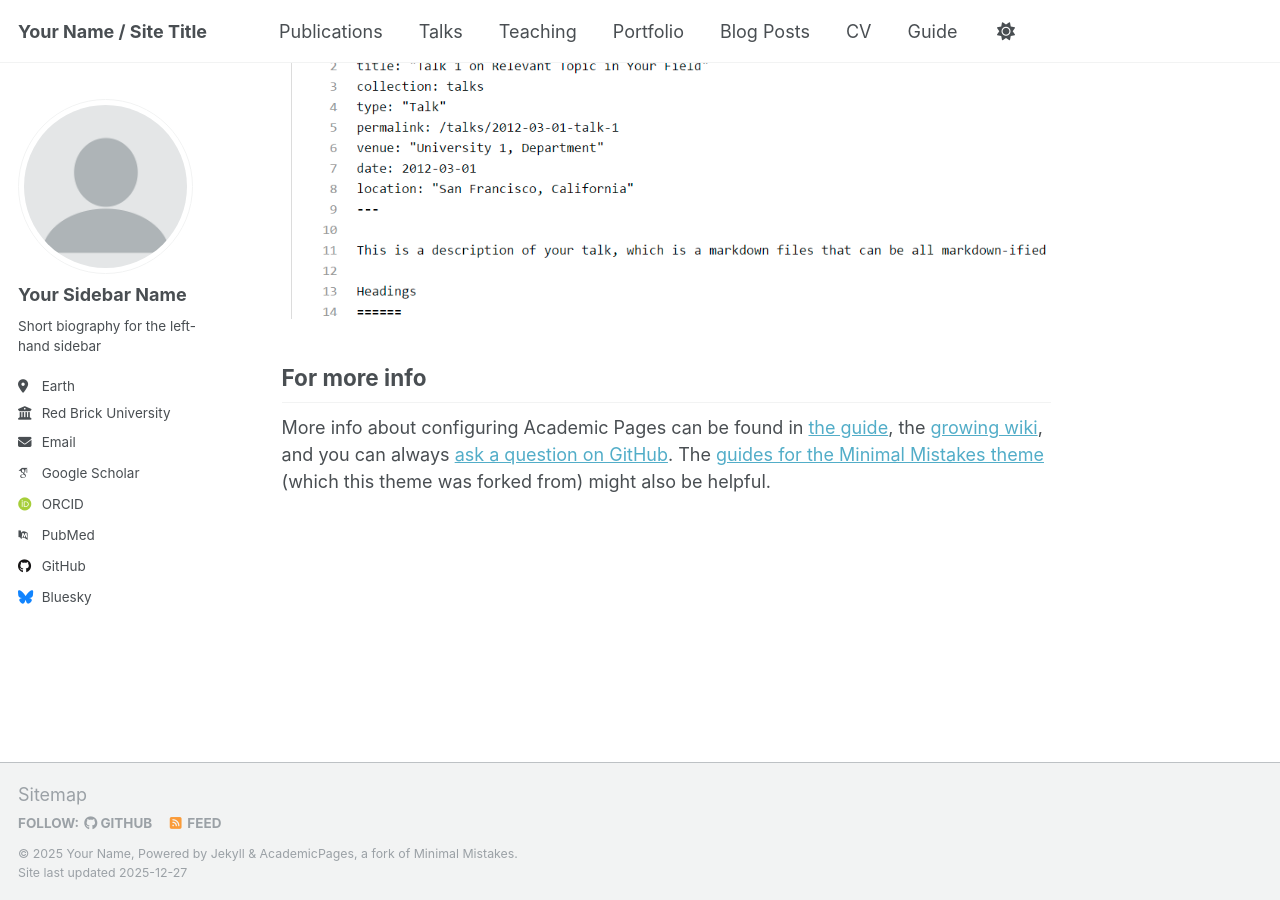
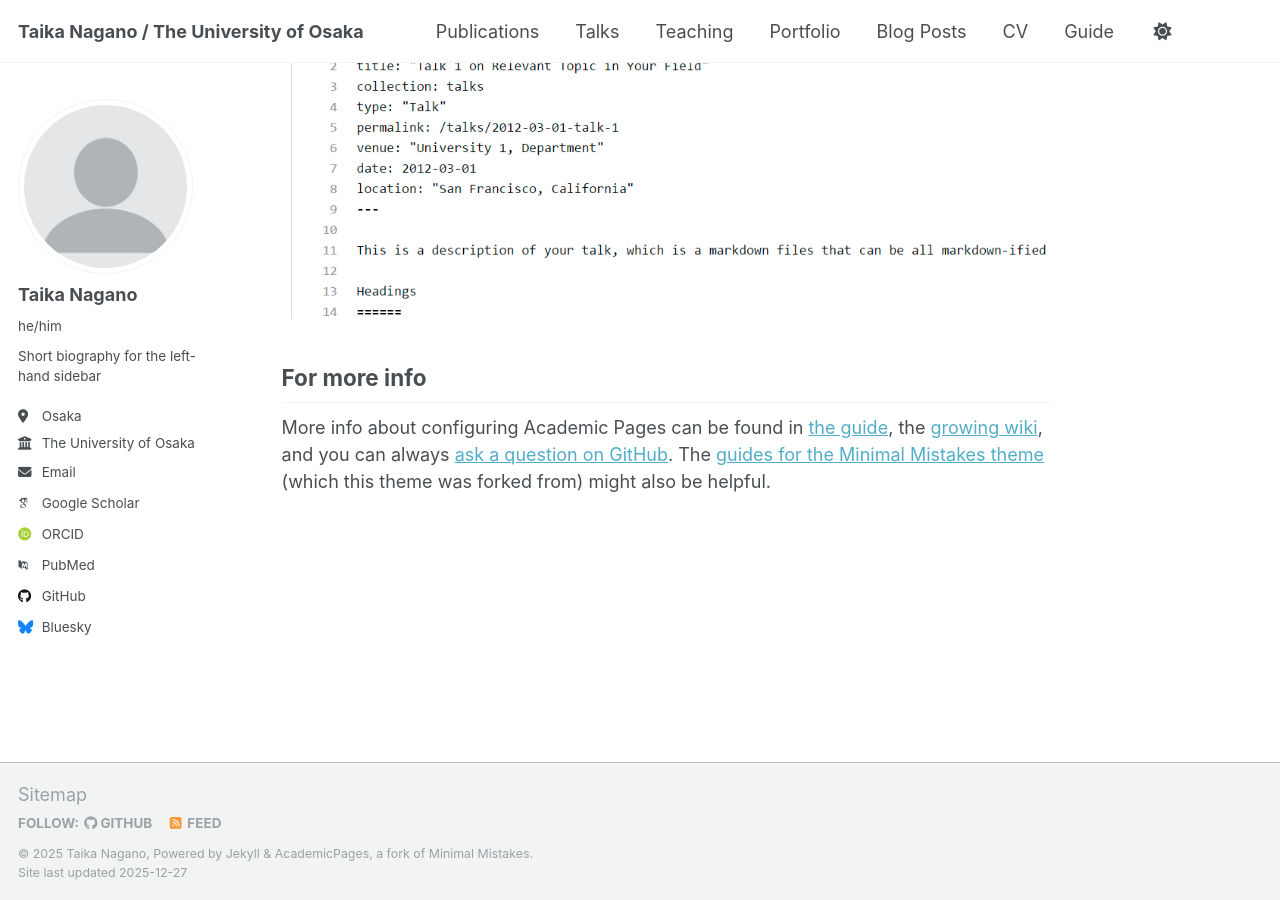
Before and after one commit to TaikaNagano/taikanagano.github.io, a Jekyll site: the page built from _pages/about.md, in a window 1280 px wide and 900 px high, scrolled down 2636 px. Built offline with Jekyll 4.4.1, drawn with Linux system fonts in a browser that asks for light colours; some web fonts are replaced.

Commit message:
Update _config.yml

```diff
--- a/_config.yml
+++ b/_config.yml
@@ -9,10 +9,10 @@
 # Basic Site Settings
 locale                   : "en-US"
 site_theme               : "default"
-title                    : "Your Name / Site Title"
+title                    : "Taika Nagano / The University of Osaka"
 title_separator          : "-"
-name                     : &name "Your Name"
-description              : &description "personal description"
+name                     : &name "Taika Nagano"
+description              : &description "Linguist"
 url: "https://taikanagano.github.io"
 baseurl: ""
 repository: "TaikaNagano/taikanagano.github.io"
@@ -23,13 +23,13 @@ repository: "TaikaNagano/taikanagano.github.io"
 author:
   # Biographic information
   avatar           : "profile.png"
-  name             : "Your Sidebar Name"
-  pronouns         : # example: "she/her"
+  name             : "Taika Nagano"
+  pronouns         : "he/him"
   bio              : "Short biography for the left-hand sidebar"
-  location         : "Earth"
-  employer         : "Red Brick University"
+  location         : "Osaka"
+  employer         : "The University of Osaka"
   uri              : # URL
-  email            : "none@example.org"
+  email            : "nagano.taika@gmail.com"
 
   # Academic websites
   academia         : # URL
```
